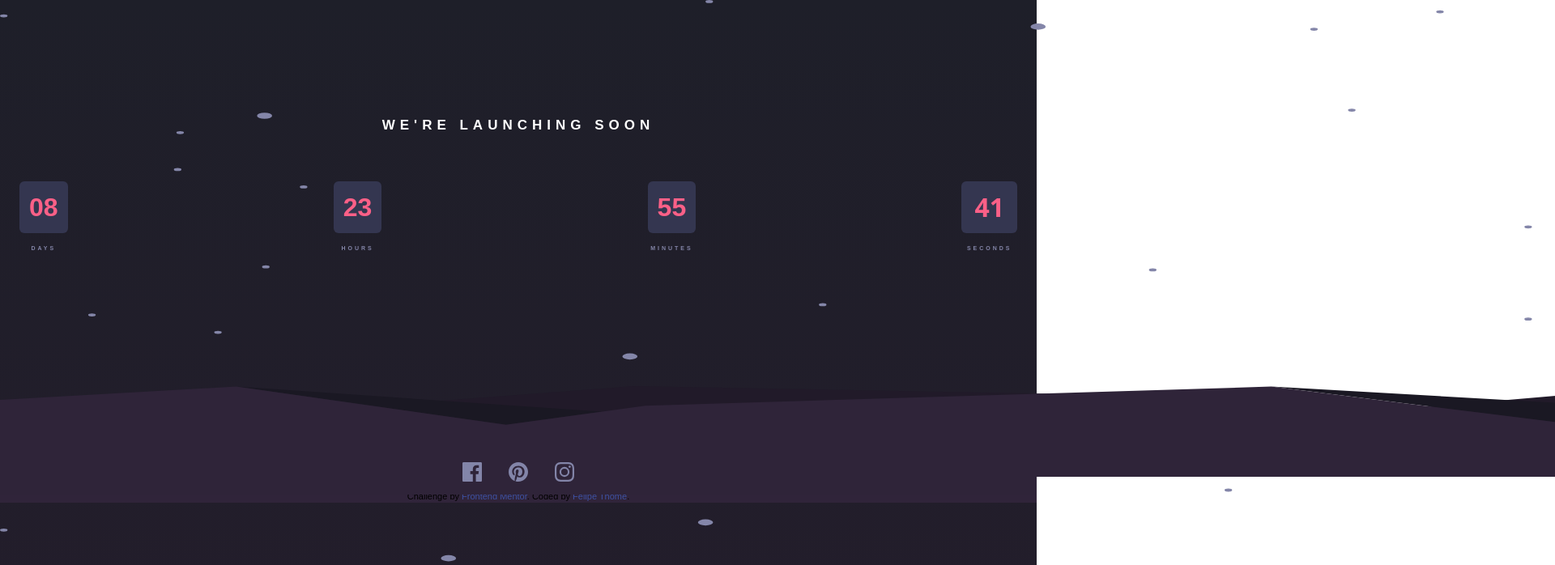
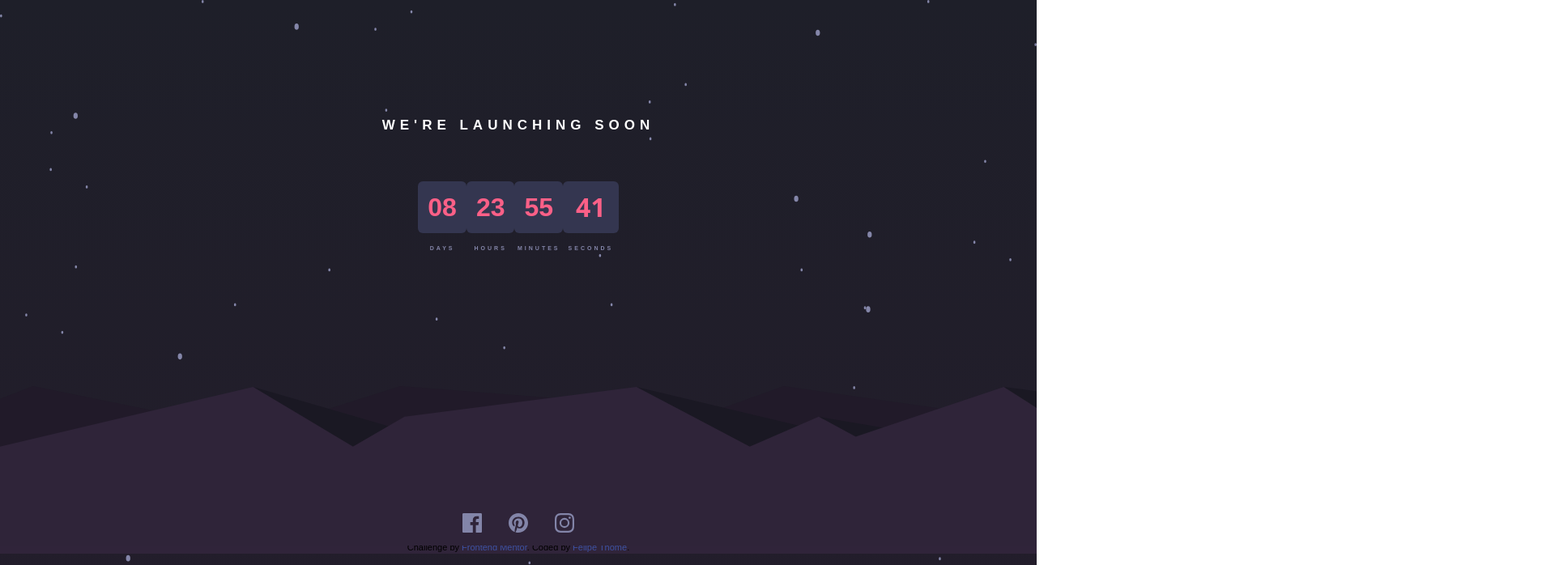
Before and after one commit to felipetn1989/launch-countdown-timer-main, a plain HTML site: page src/index.html in a window 1280 px wide. Shown: the top 698 px of the page at 81% size, 1920 px wide, since content can reach past the window. Drawn offline with Linux system fonts and the light colour scheme.

Commit message:
started desktop version

```diff
--- a/src/index.html
+++ b/src/index.html
@@ -19,7 +19,7 @@
   <body>
     <header>
       <div class="background absolute w-full h-full -z-10">
-        <img class="max-w-none w-[350%] h-[90%]" src="../images/bg-stars.svg" alt="" aria-hidden="true">
+        <img class="max-w-none w-[350%] h-[90%] lg:w-full" src="../images/bg-stars.svg" alt="" aria-hidden="true">
       </div>
     </header>
     <main class="grid gap-[3.625rem] text-center text-white py-36 px-6">
@@ -28,7 +28,7 @@
       >
         We're launching soon
       </h1>
-      <div class="flex justify-between">
+      <div class="flex justify-between lg:justify-center">
         <div class="flex flex-col items-center gap-3.5">
           <div
             class="text-[#fb6087] bg-[#343650] text-[2rem] font-bold py-2 px-3 rounded-md"
@@ -78,7 +78,7 @@
 
     <aside class="">
       <img
-        class="w-[270%] h-[7rem] max-w-none translate-x-[-34.5rem] mt-5"
+        class="w-[270%] h-[7rem] max-w-none translate-x-[-34.5rem] mt-5 lg:translate-x-0 lg:w-full lg:h-[unset]"
         src="../images/pattern-hills.svg"
         alt=""
         aria-hidden="true"
```
Also changed, not shown: dist/output.css.
